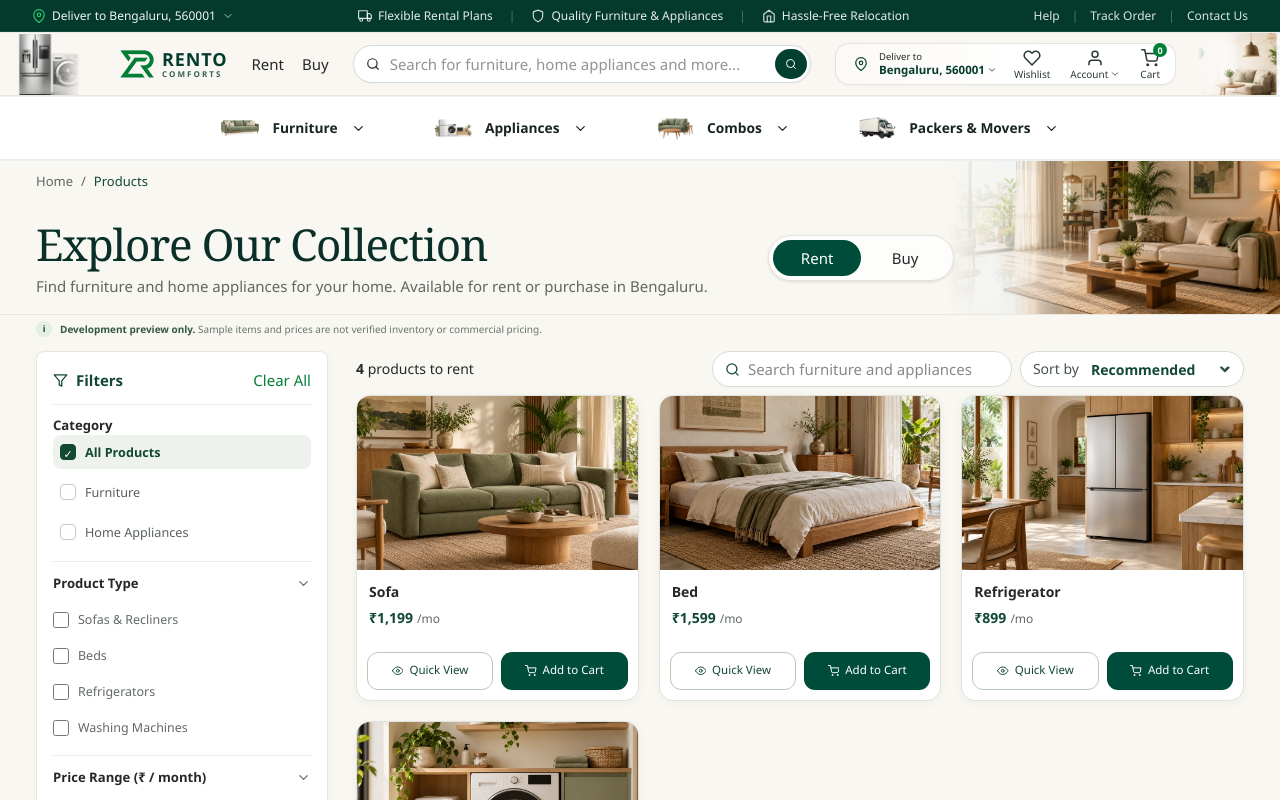
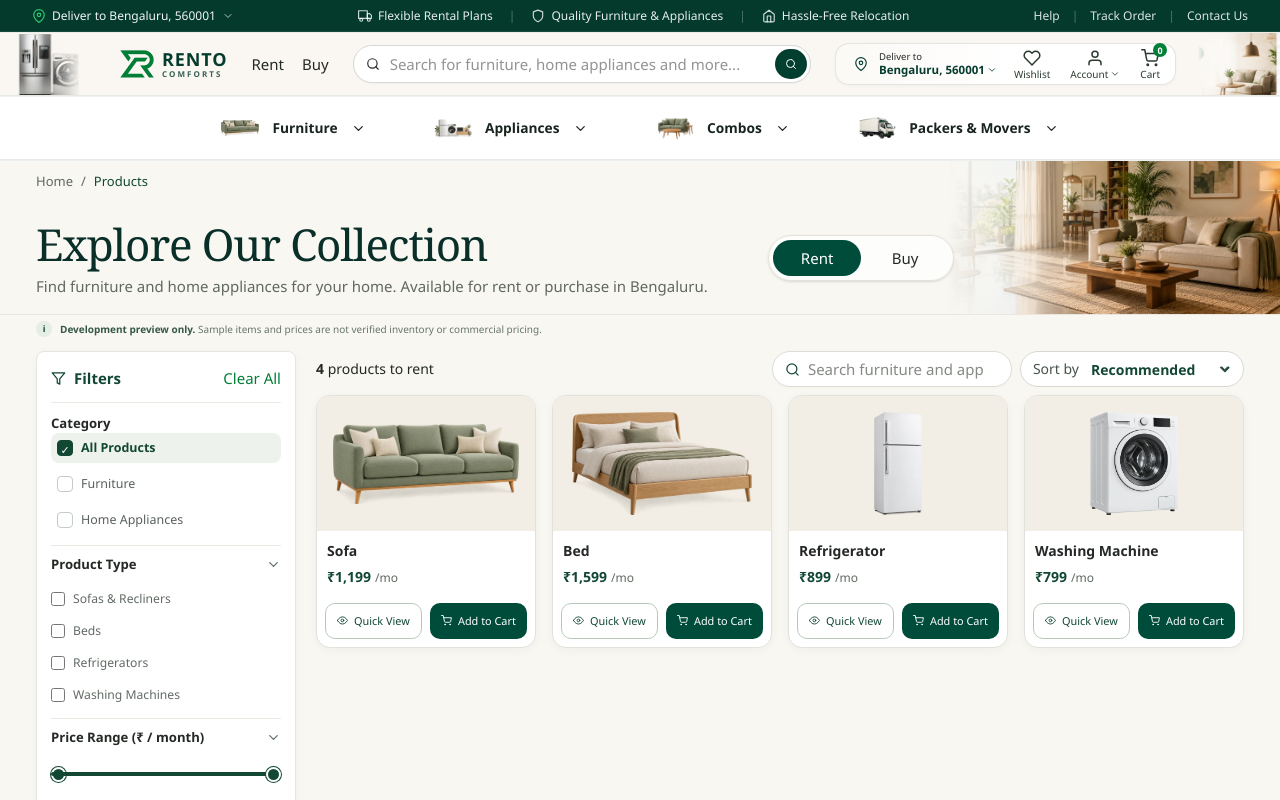
Before and after one commit to Yashwanth1228/Rento-Comforts, a Next.js app: page /products in a window 1280 px wide. Shown: the top 800 px of the page. Built offline with nearby package versions, Linux system fonts and the light colour scheme.

Commit message:
product page changes

```diff
--- a/app/globals.css
+++ b/app/globals.css
@@ -1416,52 +1416,63 @@ button:focus-visible, a:focus-visible, input:focus-visible { outline: 3px solid
 .catalogue-intro::before { position: absolute; inset: 0 0 0 auto; width: min(26%, 400px); content: ""; background: url("/images/rento-living-room.webp") right 56% / cover no-repeat; -webkit-mask-image: linear-gradient(90deg, transparent 0%, rgba(0,0,0,.3) 14%, #000 38%); mask-image: linear-gradient(90deg, transparent 0%, rgba(0,0,0,.3) 14%, #000 38%); }
 .catalogue-intro::after { position: absolute; inset: 0 0 0 50%; content: ""; pointer-events: none; background: linear-gradient(90deg, #f8f7f2 0%, rgba(248,247,242,.76) 20%, rgba(248,247,242,0) 76%); }
 .catalogue-intro__content { z-index: 1; }
-.catalogue-filter-options { display: grid; gap: 13px; }
-.catalogue-filter-section { padding-bottom: 12px; border-bottom: 1px solid #eceae3; }
+.catalogue-filter-options { display: grid; gap: 10px; }
+.catalogue-filter-section { padding-bottom: 10px; border-bottom: 1px solid #eceae3; }
 .catalogue-filter-section:last-child { border-bottom: 0; padding-bottom: 0; }
 .catalogue-filter-section__title { display: flex; align-items: center; justify-content: space-between; gap: 10px; color: #252925; font-size: .82rem; font-weight: 650; line-height: 1.35; }
 .catalogue-filter-details > summary { cursor: pointer; list-style: none; }
 .catalogue-filter-details > summary::-webkit-details-marker { display: none; }
 .catalogue-filter-details > summary svg { width: 15px; height: 15px; color: #617068; transition: transform .15s ease; }
 .catalogue-filter-details:not([open]) > summary svg { transform: rotate(-90deg); }
-.catalogue-filter-category { width: 100%; min-height: 34px; display: flex; align-items: center; gap: 9px; padding: 4px 7px; border-radius: 8px; color: #59615b; text-align: left; font-size: .79rem; transition: background-color .15s ease,color .15s ease; }
+.catalogue-filter-category { width: 100%; min-height: 30px; display: flex; align-items: center; gap: 8px; padding: 3px 6px; border-radius: 8px; color: #59615b; text-align: left; font-size: .78rem; transition: background-color .15s ease,color .15s ease; }
 .catalogue-filter-category:hover { background: #f5f7f3; color: #124734; }
 .catalogue-filter-category.is-active { background: #edf3ec; color: #124734; font-weight: 600; }
 .catalogue-filter-category__check { width: 16px; height: 16px; flex: 0 0 16px; display: grid; place-items: center; border: 1px solid #c4ccc4; border-radius: 4px; background: #fff; color: #fff; font-size: 11px; }
 .catalogue-filter-category__check.is-active { border-color: #124734; background: #124734; }
-.catalogue-filter-type { min-height: 30px; display: flex; align-items: center; gap: 9px; color: #626a63; font-size: .78rem; cursor: pointer; }
-.catalogue-filter-type input { width: 16px; height: 16px; accent-color: #124734; }
+.catalogue-filter-type { min-height: 26px; display: flex; align-items: center; gap: 8px; color: #626a63; font-size: .76rem; cursor: pointer; }
+.catalogue-filter-type input { width: 14px; height: 14px; accent-color: #124734; }
 .catalogue-price-input { min-width: 0; display: grid; gap: 5px; color: #737b74; font-size: .67rem; }
-.catalogue-price-input input { width: 100%; height: 36px; min-width: 0; border: 1px solid #dedfd8; border-radius: 8px; padding: 0 9px; background: #fff; color: #252925; font-size: .76rem; }
+.catalogue-price-input input { width: 100%; height: 34px; min-width: 0; border: 1px solid #dedfd8; border-radius: 8px; padding: 0 8px; background: #fff; color: #252925; font-size: .75rem; }
 .catalogue-price-input input:focus-visible { outline: 2px solid #017f36; outline-offset: 1px; }
 .catalogue-range-sliders { position: relative; height: 24px; }
 .catalogue-range-sliders input { position: absolute; inset: 0; width: 100%; height: 24px; margin: 0; appearance: none; background: transparent; pointer-events: none; }
-.catalogue-range-sliders input::-webkit-slider-runnable-track { height: 4px; border-radius: 999px; background: #dce5dc; }
-.catalogue-range-sliders input::-moz-range-track { height: 4px; border-radius: 999px; background: #dce5dc; }
+.catalogue-range-sliders input::-webkit-slider-runnable-track { height: 4px; border-radius: 999px; background: #124734; }
+.catalogue-range-sliders input::-moz-range-track { height: 4px; border-radius: 999px; background: #124734; }
 .catalogue-range-sliders input::-webkit-slider-thumb { width: 15px; height: 15px; margin-top: -5.5px; appearance: none; border: 2px solid #fff; border-radius: 50%; background: #124734; box-shadow: 0 0 0 1px #124734; pointer-events: auto; cursor: ew-resize; }
 .catalogue-range-sliders input::-moz-range-thumb { width: 12px; height: 12px; border: 2px solid #fff; border-radius: 50%; background: #124734; box-shadow: 0 0 0 1px #124734; pointer-events: auto; cursor: ew-resize; }
-.rental-product-card--catalogue { display: flex; flex-direction: column; overflow: hidden; padding: 0; border-radius: 14px; box-shadow: 0 2px 8px rgba(37,41,37,.045); }
-.rental-product-card--catalogue > div:first-child { border-radius: 0; }
-.rental-product-card--catalogue .rental-product-card__details--catalogue { min-height: 82px; padding: 10px 12px 8px; }
-.rental-product-card--catalogue .rental-product-card__actions--catalogue { position: relative; inset: auto; height: auto; flex: 0 0 auto; max-height: none; padding: 0 10px 10px; opacity: 1; transform: none; pointer-events: auto; }
-.rental-product-card--catalogue .rental-product-card__actions--catalogue button { min-height: 38px; border-radius: 11px; padding-inline: 8px; font-size: .72rem; }
+.rental-product-card--catalogue { display: flex; min-width: 0; flex-direction: column; overflow: hidden; padding: 0; border-radius: 14px; box-shadow: 0 2px 8px rgba(37,41,37,.045); }
+.rental-product-card--catalogue > div:first-child { border-radius: 0; background: #f2eee5; }
+.rental-product-card--catalogue .rental-product-card__details--catalogue { min-width: 0; min-height: 72px; padding: 8px 10px 6px; }
+.rental-product-card--catalogue .rental-product-card__actions--catalogue { position: relative; inset: auto; height: 50px; min-height: 50px; flex: 0 0 50px; max-height: 56px; padding: 0 8px 8px; opacity: 1; transform: none; pointer-events: auto; }
+.rental-product-card--catalogue .rental-product-card__actions--catalogue button { min-width: 0; min-height: 36px; border-radius: 10px; padding-inline: 6px; font-size: .68rem; white-space: nowrap; }
 .rental-product-card--catalogue .rental-product-card__actions--catalogue button:last-child { background: #004c3a; }
-@media (min-width: 1400px) and (max-width: 1535px) {
+@media (min-width: 1200px) {
   .catalogue-product-grid { grid-template-columns: repeat(4, minmax(0, 1fr)); }
 }
 @media (hover: hover) {
   .rental-product-card--catalogue:hover,
   .rental-product-card--catalogue:has(:focus-visible) { z-index: 1; transform: translateY(-2px); border-radius: 14px; }
+  .rental-product-card--catalogue .rental-product-card__actions--catalogue { opacity: 0; transform: translateY(4px); pointer-events: none; transition: opacity .18s ease,transform .18s ease; }
+  .rental-product-card--catalogue:hover .rental-product-card__actions--catalogue,
+  .rental-product-card--catalogue:focus-within .rental-product-card__actions--catalogue { opacity: 1; transform: none; pointer-events: auto; }
+  .rental-product-card--catalogue:hover .rental-product-card__details--catalogue,
+  .rental-product-card--catalogue:has(:focus-visible) .rental-product-card__details--catalogue { min-height: 72px; padding-bottom: 6px; }
+  .rental-product-card--catalogue:hover .rental-product-card__actions--catalogue,
+  .rental-product-card--catalogue:has(:focus-visible) .rental-product-card__actions--catalogue { height: 50px; min-height: 50px; max-height: 56px; padding: 0 8px 8px; }
+}
+@media (hover: none) {
+  .rental-product-card--catalogue .rental-product-card__actions--catalogue { height: auto; min-height: 0; max-height: none; flex-basis: auto; opacity: 1; transform: none; pointer-events: auto; }
 }
 @media (max-width: 639px) {
   .catalogue-intro { min-height: 0; }
   .catalogue-intro::before { width: 42%; opacity: .25; }
   .catalogue-intro::after { inset-inline-start: 35%; }
   .rental-product-card--catalogue { border-radius: 12px; }
-  .rental-product-card--catalogue .rental-product-card__details--catalogue { min-height: 74px; padding: 8px 9px 7px; }
-  .rental-product-card--catalogue .rental-product-card__actions--catalogue { grid-template-columns: 1fr; gap: 6px; }
-  .rental-product-card--catalogue .rental-product-card__actions button { min-height: 36px; padding-inline: 8px; font-size: .72rem; }
+  .rental-product-card--catalogue .rental-product-card__details--catalogue { min-height: 70px; padding: 8px 9px 7px; }
+  .rental-product-card--catalogue .rental-product-card__actions--catalogue { height: auto; min-height: 0; max-height: none; flex-basis: auto; grid-template-columns: 1fr; gap: 6px; }
+  .rental-product-card--catalogue .rental-product-card__actions button { min-height: 34px; padding-inline: 8px; font-size: .68rem; }
 }
 @media (prefers-reduced-motion: reduce) {
   .catalogue-filter-details > summary svg { transition: none; }
+  .rental-product-card--catalogue .rental-product-card__actions--catalogue { transition: none; }
 }
--- a/components/product-catalogue.jsx
+++ b/components/product-catalogue.jsx
@@ -58,8 +58,26 @@ function FilterOptions({ products, filters, onChange, onClear, onApply, idPrefix
   const priceCeiling = prices.length ? Math.ceil(Math.max(...prices)) : 0;
   const selectedMinimum = filters.minPrice ? Number(filters.minPrice) : priceFloor;
   const selectedMaximum = filters.maxPrice ? Number(filters.maxPrice) : priceCeiling;
-  const setMinimum = (value) => onChange({ ...filters, minPrice: String(value), maxPrice: selectedMaximum < value ? String(value) : filters.maxPrice });
-  const setMaximum = (value) => onChange({ ...filters, maxPrice: String(value), minPrice: selectedMinimum > value ? String(value) : filters.minPrice });
+  const clampPrice = (value) => Math.min(priceCeiling, Math.max(priceFloor, value));
+  const setMinimum = (value) => {
+    const minimum = clampPrice(value);
+    onChange({ ...filters, minPrice: String(minimum), maxPrice: selectedMaximum < minimum ? String(minimum) : filters.maxPrice });
+  };
+  const setMaximum = (value) => {
+    const maximum = clampPrice(value);
+    onChange({ ...filters, maxPrice: String(maximum), minPrice: selectedMinimum > maximum ? String(maximum) : filters.minPrice });
+  };
+  const normalizePriceInput = (bound) => {
+    const raw = bound === "minimum" ? filters.minPrice : filters.maxPrice;
+    if (!raw) return;
+    const parsed = Number(raw);
+    if (!Number.isFinite(parsed)) {
+      onChange({ ...filters, [bound === "minimum" ? "minPrice" : "maxPrice"]: "" });
+      return;
+    }
+    if (bound === "minimum") setMinimum(parsed);
+    else setMaximum(parsed);
+  };
 
   return (
     <div className="catalogue-filter-options">
@@ -100,10 +118,10 @@ function FilterOptions({ products, filters, onChange, onClear, onApply, idPrefix
           </div>
           <div className="mt-3 grid grid-cols-2 gap-2">
             <label className="catalogue-price-input">From
-              <input type="number" min="0" inputMode="numeric" value={filters.minPrice} onChange={(event) => onChange({ ...filters, minPrice: event.target.value })} placeholder={`₹${priceFloor.toLocaleString("en-IN")}`} />
+              <input type="number" min={priceFloor} max={priceCeiling} inputMode="numeric" value={filters.minPrice} onBlur={() => normalizePriceInput("minimum")} onChange={(event) => onChange({ ...filters, minPrice: event.target.value })} placeholder={`₹${priceFloor.toLocaleString("en-IN")}`} />
             </label>
             <label className="catalogue-price-input">To
-              <input type="number" min="0" inputMode="numeric" value={filters.maxPrice} onChange={(event) => onChange({ ...filters, maxPrice: event.target.value })} placeholder={`₹${priceCeiling.toLocaleString("en-IN")}`} />
+              <input type="number" min={priceFloor} max={priceCeiling} inputMode="numeric" value={filters.maxPrice} onBlur={() => normalizePriceInput("maximum")} onChange={(event) => onChange({ ...filters, maxPrice: event.target.value })} placeholder={`₹${priceCeiling.toLocaleString("en-IN")}`} />
             </label>
           </div>
         </div> : <p className="mt-2 text-xs leading-5 text-[#70766f]">Price filtering will appear when catalogue pricing is available.</p>}
@@ -201,8 +219,8 @@ export function ProductCatalogue({ products = [], initialParams = {}, isDevelopm
           </aside>
         )}
 
-        <div className="flex flex-col gap-4 lg:flex-row lg:items-start lg:gap-7">
-          <aside className="hidden w-[292px] shrink-0 rounded-xl border border-[#e7e5df] bg-white p-4 shadow-[0_2px_8px_rgba(37,41,37,.035)] lg:block" aria-label="Product filters">
+        <div className="flex flex-col gap-4 lg:flex-row lg:items-start lg:gap-5">
+          <aside className="hidden w-[260px] min-w-0 shrink-0 rounded-xl border border-[#e7e5df] bg-white p-3.5 shadow-[0_2px_8px_rgba(37,41,37,.035)] lg:block" aria-label="Product filters">
             <div className="mb-3 flex items-center justify-between border-b border-[#eceae3] pb-3 text-[#124734]"><div className="flex items-center gap-2"><FiFilter aria-hidden="true" /><h2 className="text-[15px] font-semibold">Filters</h2></div><button type="button" onClick={clearFilters} className="text-xs font-semibold text-[#017F36] hover:underline focus-visible:outline-2 focus-visible:outline-offset-2 focus-visible:outline-[#017F36]">Clear All</button></div>
             <FilterOptions products={products} filters={filters} onChange={(next) => updateFilters(next, true)} onClear={clearFilters} idPrefix="desktop" />
           </aside>
@@ -210,7 +228,7 @@ export function ProductCatalogue({ products = [], initialParams = {}, isDevelopm
           <section className="min-w-0 flex-1" aria-label={`${filters.mode === "rent" ? "Rental" : "Purchase"} products`}>
             <div className="mb-2 flex flex-col gap-2 sm:flex-row sm:items-center sm:justify-end">
               <p className="mr-auto text-sm font-medium text-[#252925]" aria-live="polite"><strong className="font-semibold">{visibleProducts.length}</strong> {visibleProducts.length === 1 ? "product" : "products"} {filters.mode === "rent" ? "to rent" : "to buy"}</p>
-              <form className="flex min-h-9 w-full items-center gap-2 rounded-full border border-[#deddd5] bg-white px-3 shadow-[0_1px_3px_rgba(37,41,37,.025)] sm:w-[min(32vw,300px)]" role="search" onSubmit={(event) => { event.preventDefault(); updateFilters(filters, true); }}>
+              <form className="flex min-h-9 w-full min-w-0 items-center gap-2 rounded-full border border-[#deddd5] bg-white px-3 shadow-[0_1px_3px_rgba(37,41,37,.025)] sm:w-[min(22vw,240px)]" role="search" onSubmit={(event) => { event.preventDefault(); updateFilters(filters, true); }}>
                 <FiSearch aria-hidden="true" className="shrink-0 text-[#124734]" />
                 <label className="sr-only" htmlFor="catalogue-search">Search products</label>
                 <input id="catalogue-search" type="search" value={filters.query} onChange={(event) => updateFilters({ ...filters, query: event.target.value }, true)} placeholder="Search furniture and appliances" className="min-w-0 flex-1 bg-transparent text-sm text-[#252925] outline-none placeholder:text-[#858a84]" />
@@ -228,7 +246,7 @@ export function ProductCatalogue({ products = [], initialParams = {}, isDevelopm
             {hasActiveFilters && <div className="mb-2 flex justify-end"><button type="button" onClick={clearFilters} className="text-xs font-semibold text-[#124734] underline underline-offset-4 hover:text-[#017F36]">Clear filters</button></div>}
 
             {visibleProducts.length ? (
-              <div className="catalogue-product-grid grid grid-cols-2 items-start gap-3 sm:gap-5 lg:grid-cols-3 2xl:grid-cols-4" aria-live="polite">
+              <div className="catalogue-product-grid grid min-w-0 grid-cols-2 items-start gap-3 sm:gap-4 lg:grid-cols-3" aria-live="polite">
                 {visibleProducts.map((product) => <ProductCard key={`${filters.mode}:${product.id}`} product={product} variant="catalogue" />)}
               </div>
             ) : (
--- a/components/rental-product-card.jsx
+++ b/components/rental-product-card.jsx
@@ -4,13 +4,6 @@ import Image from "next/image";
 import { useEffect, useRef, useState } from "react";
 import { useCart } from "@/components/cart-provider";
 import { FiEye, FiShoppingCart } from "react-icons/fi";
-
-const catalogueArtwork = {
-  sofas: { src: "/images/category-dining-tables.webp", alt: "Illustrative living room with a sofa" },
-  beds: { src: "/images/category-beds.webp", alt: "Illustrative bedroom with a bed" },
-  refrigerators: { src: "/images/category-refrigerators.webp", alt: "Illustrative kitchen with a refrigerator" },
-  "washing machines": { src: "/images/category-washing-machines.webp", alt: "Illustrative laundry area with a washing machine" },
-};
 
 function formatINRFromPaise(amountPaise) {
   if (!Number.isSafeInteger(amountPaise) || amountPaise < 0) {
@@ -41,9 +34,6 @@ function DetailRow({ label, children }) {
 export function ProductCard({ product, variant = "default" }) {
   const mode = product.mode === "buy" ? "buy" : "rent";
   const isPurchase = mode === "buy";
-  const catalogueImage = catalogueArtwork[product.category?.toLowerCase()];
-  const imageUrl = variant === "catalogue" && catalogueImage ? catalogueImage.src : product.imageUrl;
-  const imageAlt = variant === "catalogue" && catalogueImage ? catalogueImage.alt : product.imageAlt;
   const displayName = variant === "catalogue" ? product.name.replace(/\s+— Preview$/, "") : product.name;
   const [isQuickViewOpen, setIsQuickViewOpen] = useState(false);
   const [cartMessage, setCartMessage] = useState("");
@@ -94,11 +84,11 @@ export function ProductCard({ product, variant = "default" }) {
       <article className={`rental-product-card group relative self-start rounded-2xl border border-[#e2e2dc] bg-white p-3 shadow-sm transition-[transform,box-shadow] duration-300 motion-reduce:transition-none hover:shadow-lg${variant === "catalogue" ? " rental-product-card--catalogue" : ""}`}>
         <div className={`relative overflow-hidden bg-[#F8F7F2] ${variant === "catalogue" ? "aspect-[1.62] rounded-t-[13px]" : "aspect-[4/3] rounded-xl"}`}>
           <Image
-            src={imageUrl}
-            alt={imageAlt}
+            src={product.imageUrl}
+            alt={product.imageAlt}
             fill
             sizes="(max-width: 640px) 44vw, (max-width: 1000px) 45vw, 22vw"
-            className={variant === "catalogue" ? "object-cover" : "object-contain p-4"}
+            className="object-contain p-4"
           />
 
         </div>
@@ -178,8 +168,8 @@ export function ProductCard({ product, variant = "default" }) {
         <div className="grid gap-5 p-5 sm:grid-cols-[minmax(0,0.9fr)_minmax(0,1.1fr)] sm:p-6">
           <div className="relative aspect-[4/3] overflow-hidden rounded-xl bg-[#F8F7F2]">
             <Image
-              src={imageUrl}
-              alt={imageAlt}
+              src={product.imageUrl}
+              alt={product.imageAlt}
               fill
               sizes="(max-width: 640px) 84vw, 260px"
               className="object-contain p-4"
```
